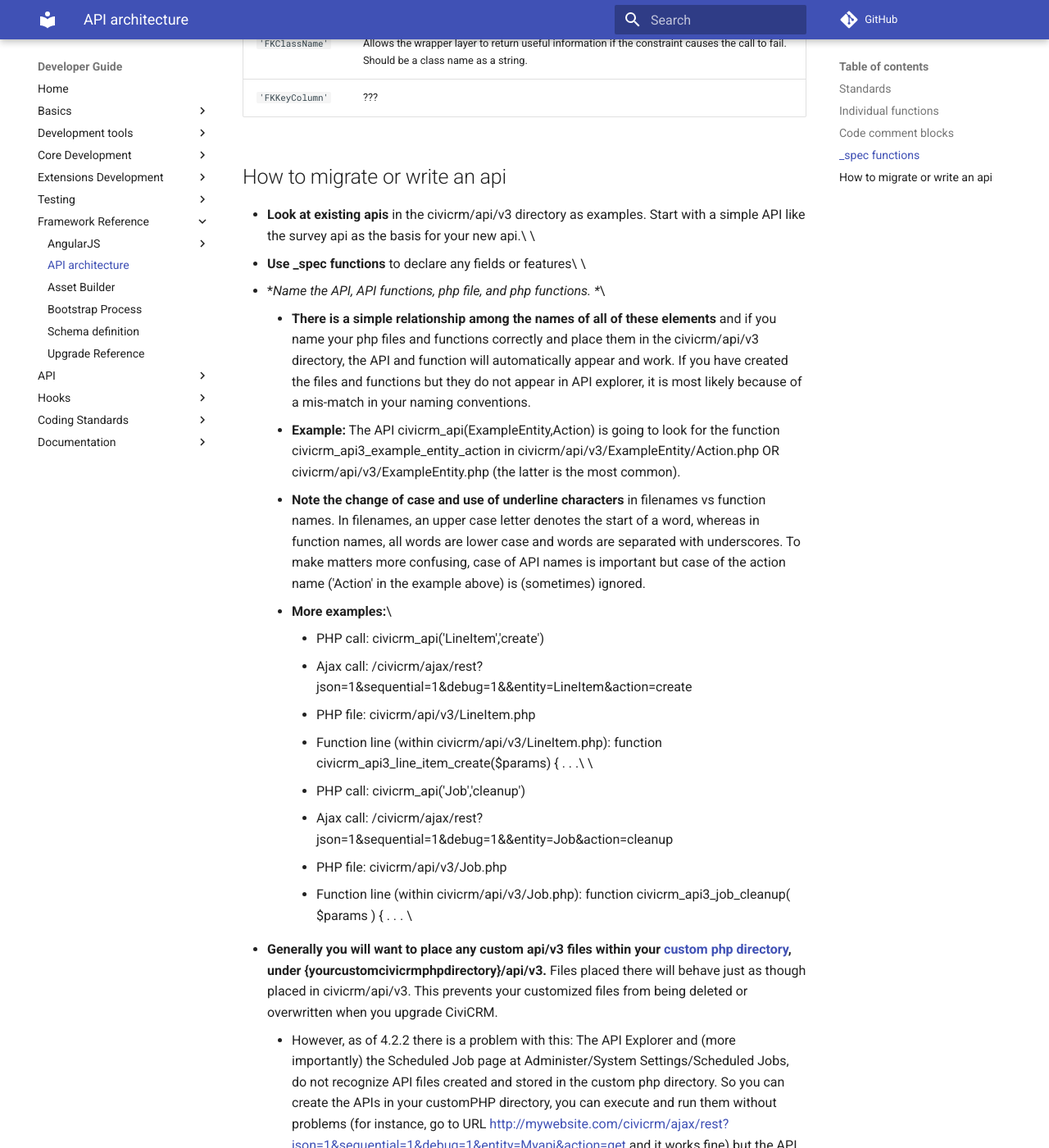
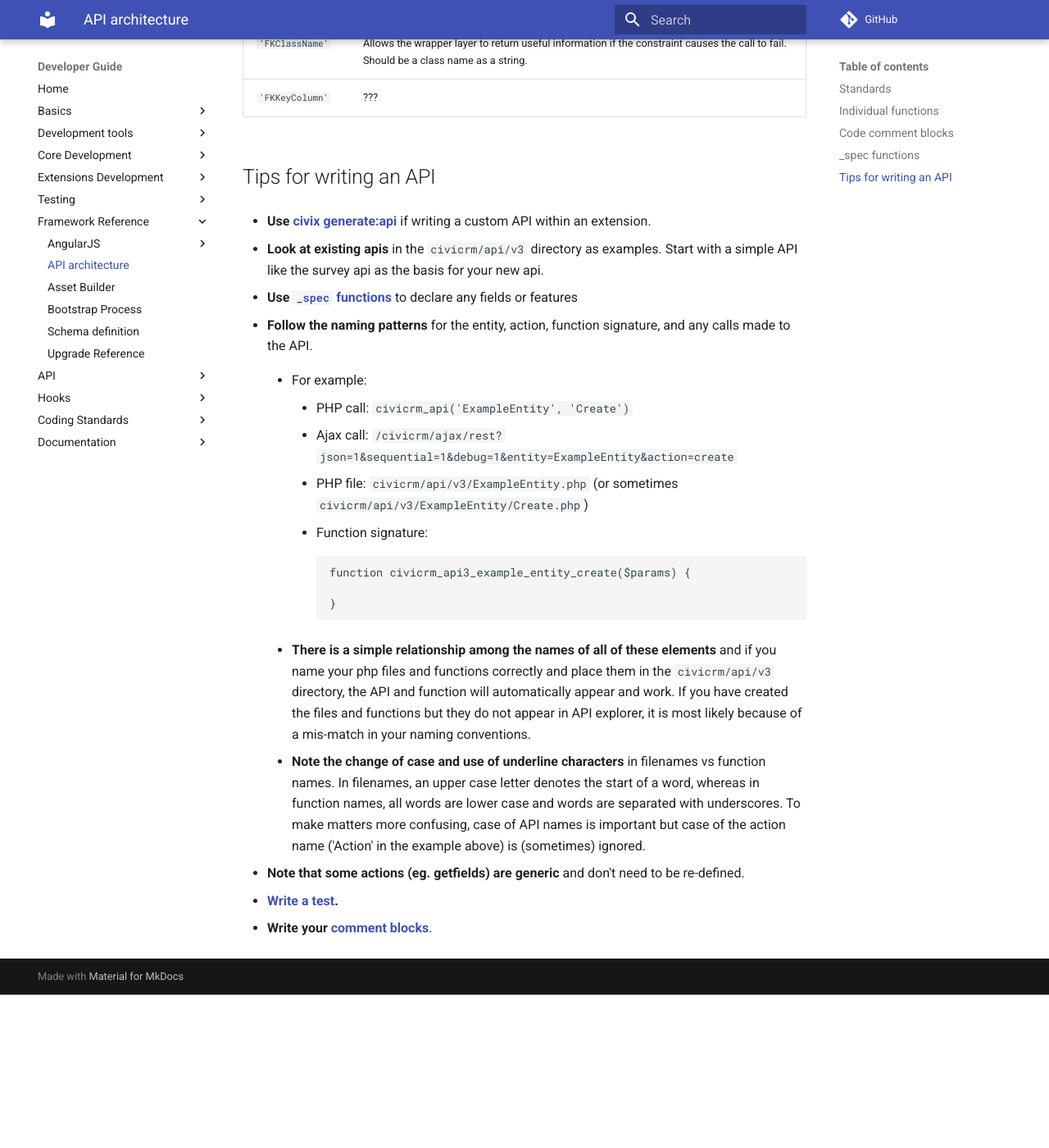
Before and after one commit to civicrm/civicrm-dev-docs, an MkDocs documentation site: the page built from docs/framework/api-architecture.md, in a window 1280 px wide and 1400 px high, scrolled down 3144 px. Shown: the whole window at 82% size. Built offline with MkDocs 1.6.1 and Material for MkDocs 9.7.7, drawn with Linux system fonts in a browser that asks for light colours; comment, search, counter and statistics services are not loaded; old or Windows-style settings are respelled for this version of MkDocs; after the commit the page ends 4357 px from its top, so only the background shows below that; some of the changed text lies outside the part shown.

Commit message:
Clean "How to migrate or write an api" post-import

````diff
--- a/docs/framework/api-architecture.md
+++ b/docs/framework/api-architecture.md
@@ -130,27 +130,36 @@ Additionally, the following settings may be applied to each field:
 | `'FKClassName'` | Allows the wrapper layer to return useful information if the constraint causes the call to fail. Should be a class name as a string. |
 | `'FKKeyColumn'` | ??? |
 
-## How to migrate or write an api
+## Tips for writing an API
 
--   **Look at existing apis** in the civicrm/api/v3 directory
+-   **Use [civix generate:api](/extensions/civix.md#generate-api)** if writing a custom API within an extension.
+
+-   **Look at existing apis** in the `civicrm/api/v3` directory
     as examples.  Start with a simple API like the survey api as the
-    basis for your new api.\
-    \
--   **Use _spec functions** to declare any fields or features\
-    \
--   **Name the API, API functions, php file, and php functions. **\
+    basis for your new api.
+
+-   **Use [`_spec` functions](#spec)** to declare any fields or features
+
+-   **Follow the naming patterns** for the entity, action, function signature, and any calls made to the API.
+
+    - For example:
+        -   PHP call: `civicrm_api('ExampleEntity', 'Create')`
+        -   Ajax call: `/civicrm/ajax/rest?json=1&sequential=1&debug=1&entity=ExampleEntity&action=create`
+        -   PHP file: `civicrm/api/v3/ExampleEntity.php` (or sometimes `civicrm/api/v3/ExampleEntity/Create.php`)
+        -   Function signature:
+            ```php
+            function civicrm_api3_example_entity_create($params) {
+
+            }
+            ```
+
     -   **There is a simple relationship among the names of all of these
         elements** and if you name your php files and functions
-        correctly and place them in the civicrm/api/v3 directory, the
+        correctly and place them in the `civicrm/api/v3` directory, the
         API and function will automatically appear and work.  If you
         have created the files and functions but they do not appear in
         API explorer, it is most likely because of a mis-match in your
         naming conventions.
-    -   **Example:** The API civicrm_api(ExampleEntity,Action) is going
-        to look for the function civicrm_api3_example_entity_action
-        in civicrm/api/v3/ExampleEntity/Action.php  OR
-        civicrm/api/v3/ExampleEntity.php (the latter is the
-        most common).
     -   **Note the change of case and use of underline characters** in
         filenames vs function names.  In filenames, an upper case letter
         denotes the start of a word, whereas in function names, all
@@ -158,58 +167,9 @@ Additionally, the following settings may be applied to each field:
          To make matters more confusing, case of API names is important
         but case of the action name ('Action' in the example above)
         is (sometimes) ignored.
-    -   **More examples:**\
-        -   PHP call: civicrm_api('LineItem','create')
-        -   Ajax call:
-            /civicrm/ajax/rest?json=1&sequential=1&debug=1&&entity=LineItem&action=create
-        -   PHP file: civicrm/api/v3/LineItem.php
-        -   Function line (within
-            civicrm/api/v3/LineItem.php): function civicrm_api3_line_item_create($params)
-            { . . .\
-            \
-        -   PHP call: civicrm_api('Job','cleanup')
-        -   Ajax
-            call: /civicrm/ajax/rest?json=1&sequential=1&debug=1&&entity=Job&action=cleanup
-        -   PHP file: civicrm/api/v3/Job.php
-        -   Function line (within civicrm/api/v3/Job.php): function
-            civicrm_api3_job_cleanup( $params ) { . . . \
-
--   **Generally you will want to place any custom api/v3 files within
-    your [custom php
-    directory](http://wiki.civicrm.org/confluence/display/CRMDOC41/Directories), under {yourcustomcivicrmphpdirectory}/api/v3.** Files
-    placed there will behave just as though placed in civicrm/api/v3.
-    This prevents your customized files from being deleted or
-    overwritten when you upgrade CiviCRM.
-    -   However, as of 4.2.2 there is a problem with this:  The API
-        Explorer and (more importantly) the Scheduled Job page at
-        Administer/System Settings/Scheduled Jobs, do not recognize API
-        files created and stored in the custom php directory. So you can
-        create the APIs in your customPHP directory, you can execute and
-        run them without problems (for instance, go to
-        URL <http://mywebsite.com/civicrm/ajax/rest?json=1&sequential=1&debug=1&entity=Myapi&action=get> and
-        it works fine) but the API and functions don't show in the API
-        explorer or the Scheduled Jobs page.  This is a serious
-         disadvantage because a common use of API just is to run them as
-        scheduled jobs.
-    -   For now, the way around that problem is to create your API in
-        the custom php directory and then create a symbolic link
-        civicrm/api/v3 with the same name that points to the API file in
-        the custom php directory.  For example:
-        -   API file is here:
-            */home/mysite/www/sites/default/files/civicrm/customphp/api/v3/Myapi.php*
-        -   You need symbolic
-            link */home/mysite/www/sites/all/modules/civicrm/api/v3/Myapi.php*
-            pointing to the API file.
-        -   Create that symbolic link with a Unix command like this:\
-            -   ln
-                -s /home/mysite/www/sites/default/files/civicrm/customphp/api/v3/Myapi.php /home/mysite/www/sites/all/modules/civicrm/api/v3/Myapi.php\
 
 -   **Note that some actions (eg. getfields) are generic** and don't
-    need to be re-defined.\
+    need to be re-defined.
 
--   **Write a test. **\
-    \
--   **Write your comment blocks**\
-    \
--   **Make sure you comply** to [API Architecture
-    Standards](/confluence/display/CRMDOC/API+Architecture+Standards)
+-   **[Write a test](/testing/phpunit.md).**
+-   **Write your [comment blocks](#docblock)**.
````
